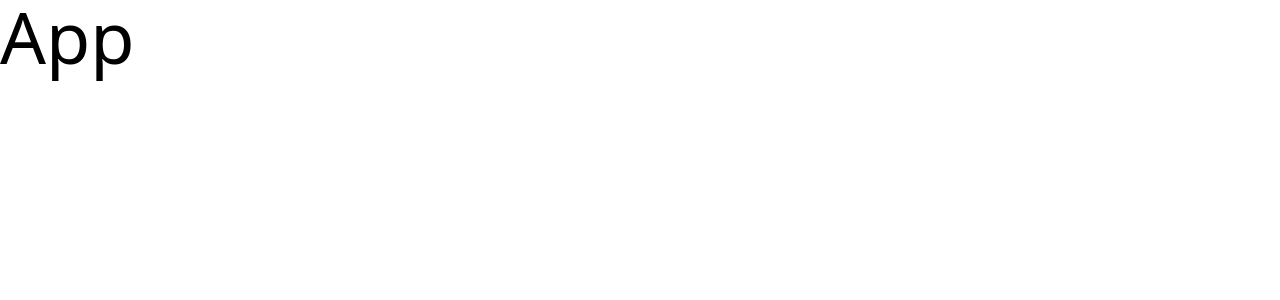
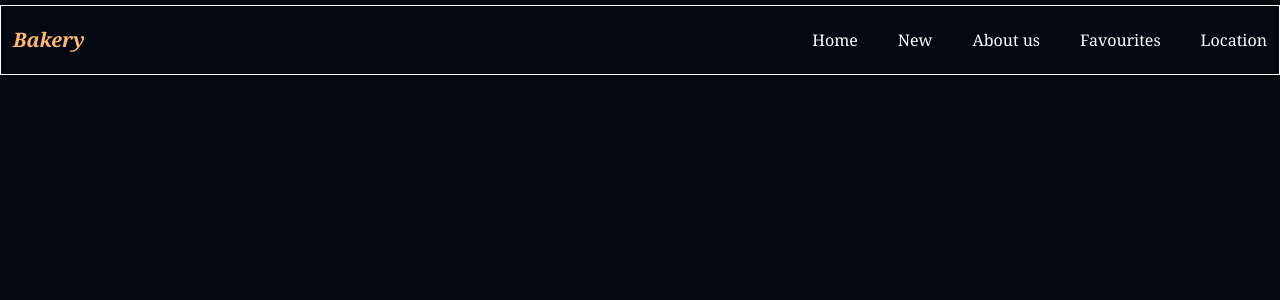
Before and after one commit to NDTC-Mangansakan/react-bread-website, a React (Vite) app: page / in a window 1280 px wide. Shown: the top 300 px of the page. Built offline with nearby package versions, Linux system fonts and the light colour scheme.

Commit message:
navbar initial code

```diff
--- a/package.json
+++ b/package.json
@@ -10,6 +10,7 @@
     "preview": "vite preview"
   },
   "dependencies": {
+    "@remixicon/react": "^4.6.0",
     "@tailwindcss/vite": "^4.1.11",
     "react": "^19.1.0",
     "react-dom": "^19.1.0",
--- a/src/App.jsx
+++ b/src/App.jsx
@@ -1,8 +1,11 @@
 import React from 'react'
+import Navbar from './components/Navbar'
 
 const App = () => {
   return (
-    <div className='text-7xl'>App</div>
+    <>
+      <Navbar/>
+    </>
   )
 }
 
--- a/src/components/Navbar.jsx
+++ b/src/components/Navbar.jsx
@@ -0,0 +1,46 @@
+import { RiCloseFill, RiMenu2Fill } from '@remixicon/react'
+import React, { useState } from 'react'
+
+const Navbar = () => {
+
+    const [showNav, setShowNav] = useState(false)
+
+    const handleShowNav = () => {
+        setShowNav(prev => !prev)
+    }
+
+    return (
+        <nav className='h-[10vh] fixed top-0 right-0 left-0 flex items-center'>
+            <div className="custom-container p-5 border flex justify-between items-center">
+                <p className="text-xl italic text-primary font-bold ">Bakery</p>
+
+                <span className="cursor-pointer lg:hidden" onClick={handleShowNav}>
+                    <RiMenu2Fill size={20} />
+                </span>
+
+                {/* Nav links for screens below lg */}
+                <div className={`bg-gray-950 fixed top-0 ${showNav ? 'right-0' : '-right-[270px]'} w-[250px] h-screen flex flex-col gap-10 pt-20 px-5 transition-all duration-300 lg:hidden shadow-[0_5px_25px_rgba(255,255,255,0.742)]`}>
+                    <a href="#home" className='inline-block text-3xl' onClick={handleShowNav}>Home</a>
+                    <a href="#new" className='inline-block text-3xl' onClick={handleShowNav}>New</a>
+                    <a href="#about" className='inline-block text-3xl' onClick={handleShowNav}>About us</a>
+                    <a href="#favourites" className='inline-block text-3xl' onClick={handleShowNav}>Favourites</a>
+                    <a href="#location" className='inline-block text-3xl' onClick={handleShowNav}>Location</a>
+                    <span className="absolute top-5 right-5 cursor-pointer" onClick={handleShowNav}>
+                        <RiCloseFill size={40} />
+                    </span>
+                </div>
+
+                {/* Nav links for lg screens and above */}
+                <div className="hidden lg:flex items-center gap-10">
+                    <a href="#home" className='' onClick={handleShowNav}>Home</a>
+                    <a href="#new" className='' onClick={handleShowNav}>New</a>
+                    <a href="#about" className='' onClick={handleShowNav}>About us</a>
+                    <a href="#favourites" className='' onClick={handleShowNav}>Favourites</a>
+                    <a href="#location" className='' onClick={handleShowNav}>Location</a>
+                </div>
+            </div>
+        </nav>
+    )
+}
+
+export default Navbar
--- a/src/index.css
+++ b/src/index.css
@@ -1 +1,31 @@
 @import "tailwindcss";
+
+
+@theme{
+  --color-primary: oklch(83.7% 0.128 66.29);
+}
+
+html{
+  scroll-padding-top: 10vh;
+  scroll-behavior: smooth;
+}
+
+body{
+  @apply font-serif relative bg-gray-950 text-white;
+  height: 500vh;
+}
+
+.custom-container {
+    width: 100%;
+    margin-inline: auto;
+    padding-inline: .75rem;
+    @media (width >= 40rem /* 640px */) {
+        max-width: 40rem /* 640px */;
+    }
+    @media (width >= 64rem /* 1024px */) {
+        max-width: 64rem /* 1024px */;
+    }
+    @media (width >= 80rem /* 1280px */) {
+        max-width: 80rem /* 1280px */;
+    }
+}
```
Also changed, not shown: 1 other file (tests, documents, lock files or other folders).
